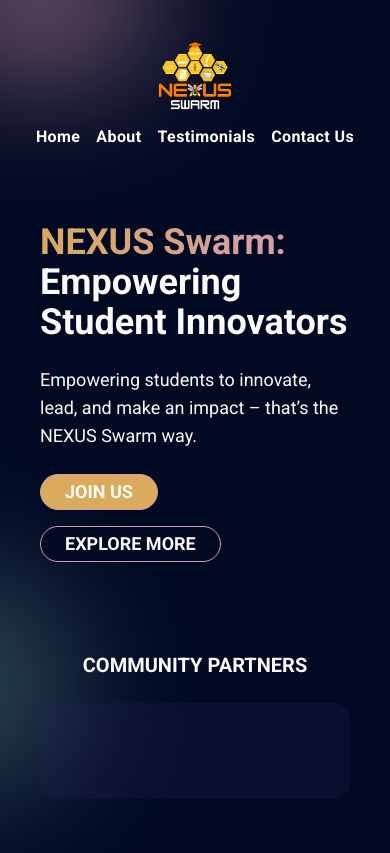
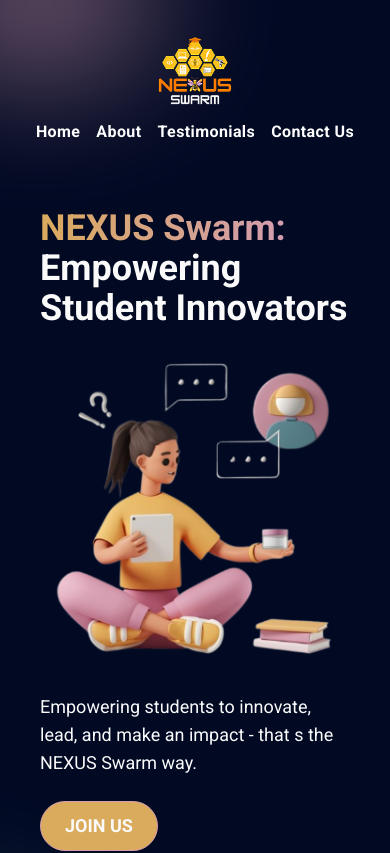
Before and after one commit to nexusswarm/ns-website-v2, a Next.js app: page / in a window 390 px wide. Shown: the top 853 px of the page. Built offline with nearby package versions, Linux system fonts and the light colour scheme.

Commit message:
Complete Responsive done

```diff
--- a/src/app/page.tsx
+++ b/src/app/page.tsx
@@ -21,7 +21,7 @@
         <a
           key={item}
           href={`#${item.toLowerCase().replace(" ", "")}`}
-          className="tracking-wide font-bold text-white hover:underline hover:decoration-2 hover:underline-offset-8"
+          className="tracking-wide font-bold text-white hover:underline hover:decoration-2 hover:underline-offset-8 hover:text-yellow-500 transition-all duration-300 ease-in-out"
         >
           {item}
         </a>
@@ -29,40 +29,40 @@
     </nav>
   </div>
 
-  {/* Hero Section */}
   <div className="grid w-full grid-cols-1 sm:grid-cols-2 items-center py-10">
     <div className="flex flex-col gap-6 sm:gap-10 px-4 sm:px-10 lg:px-20">
       <h1 className="text-4xl sm:text-5xl lg:text-7xl font-bold">
         <p className="from-gradient-1 to-gradient-2 inline-block bg-gradient-to-r bg-clip-text text-transparent">
           NEXUS Swarm:
         </p>
-        Empowering Student Innovators
+          Empowering Student Innovators
       </h1>
+      <div className="sm:hidden flex justify-center">
+      <Image src="/hero2.svg" width={500} height={500} alt="hero" className="w-full max-w-[400px] lg:max-w-[500px]" />
+    </div>
       <p className="text-lg sm:text-xl">
-        Empowering students to innovate, lead, and make an impact – that’s the NEXUS Swarm way.
+          Empowering students to innovate, lead, and make an impact - that s the NEXUS Swarm way.
       </p>
       <div className="flex flex-wrap gap-4 sm:gap-6">
         <Button
           variant="outline"
-          className="border-blob-1 bg-blob-2 rounded-full px-6 sm:px-10 py-3 sm:py-4 text-lg sm:text-xl font-bold hover:bg-transparent"
+          className="border-blob-1 bg-blob-2 rounded-full px-6 sm:px-10 py-6 sm:py-8 text-lg sm:text-xl font-bold hover:bg-transparent"
         >
           JOIN US
         </Button>
         <Button
           variant="outline"
-          className="border-blob-1 hover:bg-blob-2 rounded-full px-6 sm:px-10 py-3 sm:py-4 text-lg sm:text-xl font-bold"
+          className="border-blob-1 hover:bg-blob-2 rounded-full px-6 sm:px-10 py-6 sm:py-8 text-lg sm:text-xl font-bold"
         >
           EXPLORE MORE
         </Button>
       </div>
     </div>
-    {/* Hero Image */}
     <div className="hidden sm:flex justify-center">
       <Image src="/hero2.svg" width={500} height={500} alt="hero" className="w-full max-w-[400px] lg:max-w-[500px]" />
     </div>
   </div>
 
-  {/* Community Partners */}
   <div className="w-full flex flex-col items-center gap-6 py-10 px-4 sm:px-10 lg:px-40">
     <h2 className="text-xl font-bold text-center">COMMUNITY PARTNERS</h2>
     <div className="w-full max-w-4xl">
--- a/src/components/Footer.tsx
+++ b/src/components/Footer.tsx
@@ -11,6 +11,8 @@
   };
 
   return (
+    <>
+
     <div className="w-full flex flex-col justify-center items-center pt-20 pb-8" id="contact">
       <GetStarted />
       <div className="flex flex-col sm:flex-row flex-wrap pt-20 w-full justify-between px-8 sm:px-16 lg:px-24 gap-12">
@@ -79,6 +81,8 @@
 </div>
 
     </div>
+<div className="w-full h-5 bg-gradient-to-br from-[#E7B467] to-[#D29BAE] rounded-tl-xl rounded-tr-xl"></div>
+    </>
   );
 };
 
--- a/src/components/GetStarted.tsx
+++ b/src/components/GetStarted.tsx
@@ -3,7 +3,7 @@
 const GetStarted = () => {
   return (
     <div className='w-full lg:w-[60%] p-4'>
-      <div className='bg-gradient-to-br from-[#E7B467] to-[#D29BAE] py-8 w-full flex flex-col rounded-[60px] justify-center items-center gap-10 text-center'>
+      <div className='bg-gradient-to-br from-[#E7B467] to-[#D29BAE] py-8  w-full flex flex-col rounded-[60px] justify-center items-center gap-10 text-center'>
         <h2 className='uppercase font-bold text-2xl tracking-[0.4rem] text-black'>
           Are you ready?
         </h2>
--- a/src/components/TestimonialCard.tsx
+++ b/src/components/TestimonialCard.tsx
@@ -11,7 +11,7 @@
   return (
     <div className='flex flex-col items-center hover:scale-105 transition-all duration-300 ease-in-out'>
          <Image src={TestImg} alt='avatar'
-            className='rounded-full flex -mb-16 z-20 w-[138px] h-[127px]'
+            className='rounded-full flex -mb-16 z-20 sm:w-[138px] sm:h-[127px] w-[100px] h-[100px]'
             />
     <div className='bg-[#1F0B2F] h-[328px] w-[345px] rounded-2xl flex flex-col justify-center items-center'>
         <div className='px-8 text-center '>
```
